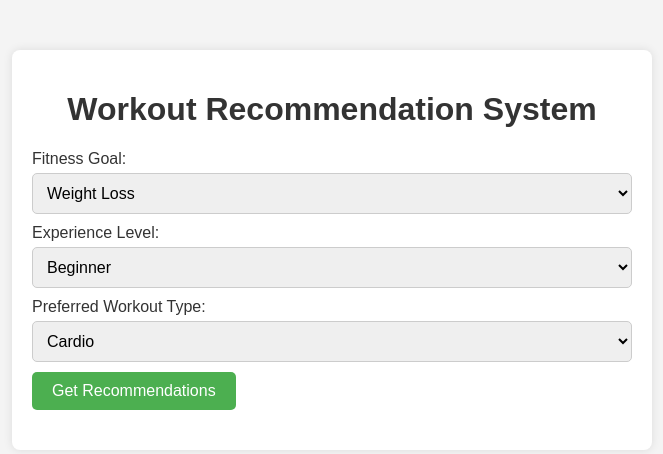
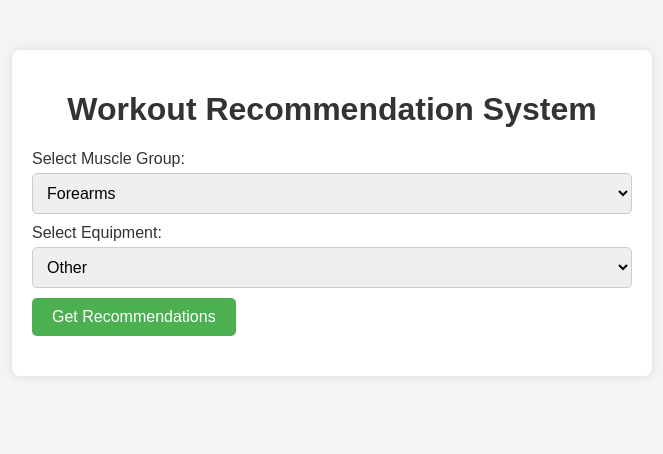
Before and after one commit to emanuelebev/Ai-Workout-Recommendation, a Flask app: page / in a window 1280 px wide. Shown: the top 454 px of the page, without its empty margins (308-971 px from the left). Run offline with Flask 3, Linux system fonts and the light colour scheme; parts of the project's set-up code (start-up, migrations or seed data) failed here and were passed over.

Commit message:
Read new csv

```diff
--- a/flask_app.py
+++ b/flask_app.py
@@ -12,8 +12,8 @@ workouts = pd.read_csv(dataset_path)
 
 # Preprocess the exercise descriptions using TF-IDF vectorization
 tfidf_vectorizer = TfidfVectorizer(stop_words='english')
-workouts['Description'] = workouts['Description'].fillna('')
-tfidf_matrix = tfidf_vectorizer.fit_transform(workouts['Description'])
+workouts['Exercise_Name'] = workouts['Exercise_Name'].fillna('')
+tfidf_matrix = tfidf_vectorizer.fit_transform(workouts['Exercise_Name'])
 
 # Calculate cosine similarity between exercise descriptions
 cosine_sim = linear_kernel(tfidf_matrix, tfidf_matrix)
@@ -21,10 +21,12 @@ cosine_sim = linear_kernel(tfidf_matrix, tfidf_matrix)
 # Function to recommend exercises based on user preferences
 def recommend_exercises(user_preferences, cosine_sim=cosine_sim, workouts=workouts):
     # Filter exercises based on user preferences
-    preferred_exercises = workouts[workouts['Workout'] == user_preferences['Preferred Workout Type']]
+    muscleGp_selected = workouts[workouts['muscle_gp'] == user_preferences['Muscle Group']]
+    equipment_selected = workouts[workouts['Equipment'] == user_preferences['Equipment']]
+    # Exercise_Name,Description_URL,Exercise_Image,Exercise_Image1,muscle_gp_details,muscle_gp,equipment_details,Equipment,Rating,Description
 
     # Sort exercises by similarity to preferred workout type
-    exercise_indices = preferred_exercises.index
+    exercise_indices = muscleGp_selected.index
     sim_scores = list(enumerate(cosine_sim[exercise_indices]))
     sim_scores = sorted(sim_scores, key=lambda x: x[1], reverse=True)
 
@@ -41,47 +43,11 @@ def index():
 @app.route('/recommendations', methods=['POST'])
 def get_recommendations():
     user_preferences = {
-        'Goal': request.form['goal'],
-        'Experience Level': request.form['experience'],
-        'Preferred Workout Type': request.form['workout_type']
+        'Muscle Group': request.form['muscle_gp'],
+        'Equipment': request.form['equipment']
     }
     recommendations = recommend_exercises(user_preferences)
     return jsonify({'recommendations': recommendations.tolist()})
 
 if __name__ == '__main__':
     app.run(debug=True)
-
-
-
-
-
-# # Read the CSV file into a pandas DataFrame
-# df = pd.read_csv("exercises.csv")
-
-# def filter_exercises(df, muscle_group=None, equipment=None, min_rating=None):
-#     filtered_df = df.copy()
-
-#     if muscle_group:
-#         filtered_df = filtered_df[filtered_df['muscle_gp'] == muscle_group]
-
-#     if equipment:
-#         filtered_df = filtered_df[filtered_df['Equipment'] == equipment]
-
-#     if min_rating:
-#         filtered_df = filtered_df[filtered_df['Rating'] >= min_rating]
-
-#     return filtered_df
-
-# def recommend_exercises(df, muscle_group=None, equipment=None, min_rating=None):
-#     filtered_df = filter_exercises(df, muscle_group, equipment, min_rating)
-
-#     if len(filtered_df) == 0:
-#         return "No exercises found matching the criteria."
-
-#     recommended_exercises = filtered_df.sample(min(3, len(filtered_df)))
-
-#     return recommended_exercises[['Exercise_Name', 'Description_URL']]
-
-# # Example usage
-# recommendations = recommend_exercises(df, muscle_group='Quadriceps', min_rating=9.0)
-# print(recommendations)
--- a/templates/index.html
+++ b/templates/index.html
@@ -68,26 +68,42 @@
     <div class="container">
         <h1>Workout Recommendation System</h1>
         <form id="recommendation-form">
-            <label for="goal">Fitness Goal:</label>
-            <select name="goal" id="goal">
-                <option value="Weight Loss">Weight Loss</option>
-                <option value="Muscle Building">Muscle Building</option>
-                <option value="Flexibility">Flexibility</option>
-                <option value="Stress Relief">Stress Relief</option>
+            <label for="muscle_gp">Select Muscle Group:</label>
+            <select id="muscle_gp" name="muscle_gp">
+                <option value="Forearms">Forearms</option>
+                <option value="Quadriceps">Quadriceps</option>
+                <option value="Abdominals">Abdominals</option>
+                <option value="Lats">Lats</option>
+                <option value="Middle Back">Middle Back</option>
+                <option value="Lower Back">Lower Back</option>
+                <option value="Shoulders">Shoulders</option>
+                <option value="Biceps">Biceps</option>
+                <option value="Glutes">Glutes</option>
+                <option value="Triceps">Triceps</option>
+                <option value="Hamstrings">Hamstrings</option>
+                <option value="Neck">Neck</option>
+                <option value="Chest">Chest</option>
+                <option value="Traps">Traps</option>
+                <option value="Calves">Calves</option>
+                <option value="Abductors">Abductors</option>
+                <option value="Adductors">Adductors</option>
             </select>
-            <label for="experience">Experience Level:</label>
-            <select name="experience" id="experience">
-                <option value="Beginner">Beginner</option>
-                <option value="Intermediate">Intermediate</option>
-                <option value="Advanced">Advanced</option>
-            </select>
-            <label for="workout_type">Preferred Workout Type:</label>
-            <select name="workout_type" id="workout_type">
-                <option value="Cardio">Cardio</option>
-                <option value="Strength Training">Strength Training</option>
-                <option value="Yoga">Yoga</option>
-                <option value="Pilates">Pilates</option>
-                <option value="HIIT">HIIT</option>
+            <label for="equipment">Select Equipment:</label>
+            <select id="equipment" name="equipment">
+                <option value="Other">Other</option>
+                <option value="Machine">Machine</option>
+                <option value="Barbell">Barbell</option>
+                <option value="Dumbbell">Dumbbell</option>
+                <option value="Body Only">Body Only</option>
+                <option value="Kettlebells">Kettlebells</option>
+                <option value="Cable">Cable</option>
+                <option value="E-Z Curl Bar">E-Z Curl Bar</option>
+                <option value="None">None</option>
+                <option value="Bands">Bands</option>
+                <option value="Medicine Ball">Medicine Ball</option>
+                <option value="Cables">Cables</option>
+                <option value="Exercise Ball">Exercise Ball</option>
+                <option value="Weight Bench">Weight Bench</option>
             </select>
             <button type="submit">Get Recommendations</button>
         </form>
```
